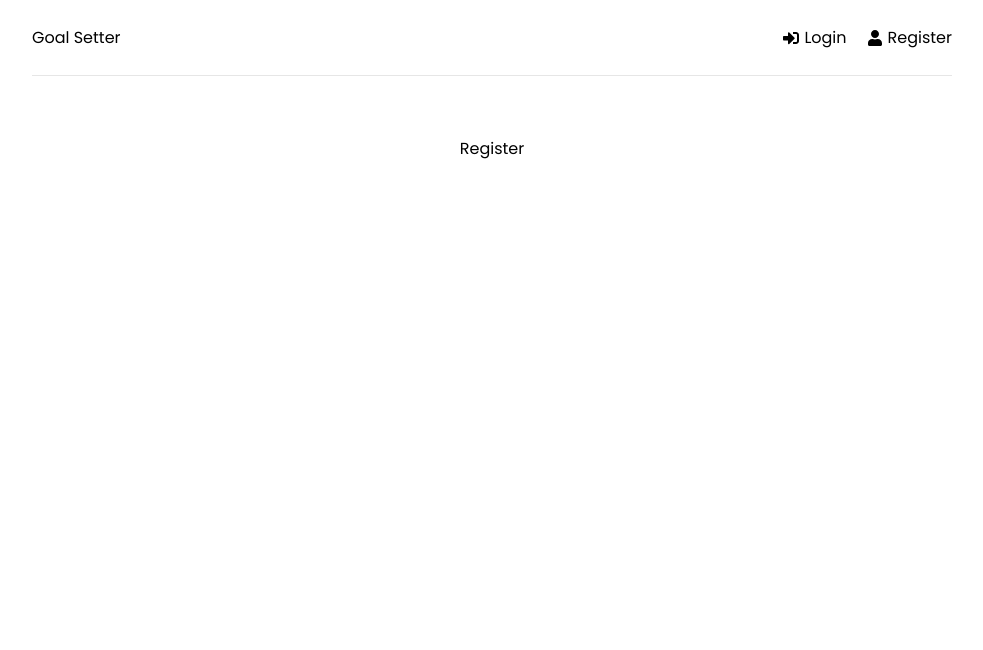
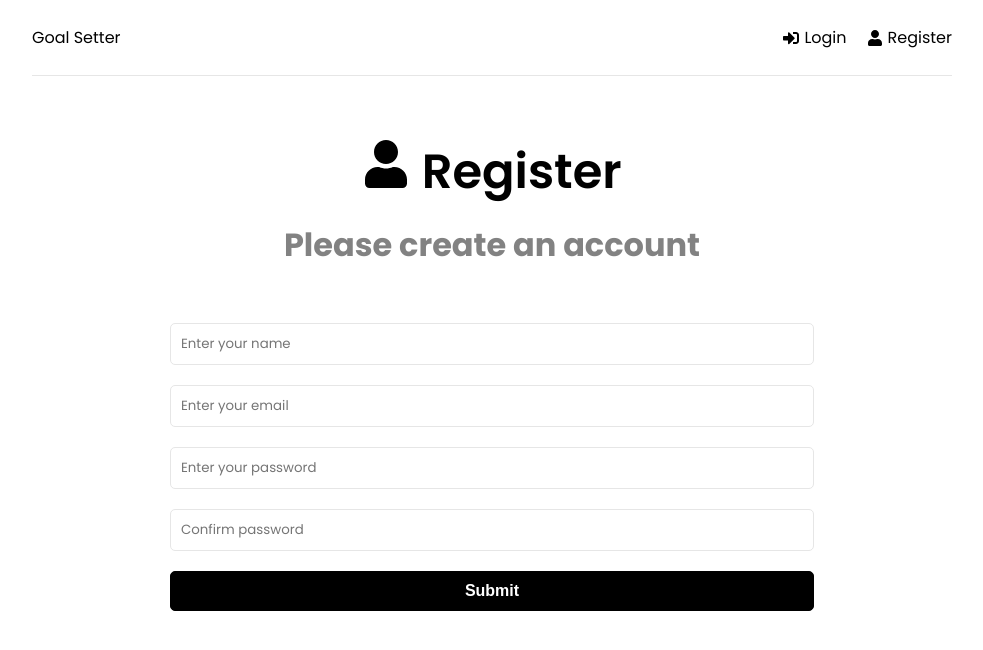
Before and after one commit to eaitbrahim/goals, a React (Create React App) app in the folder frontend/: page /register in a window 1280 px wide. Shown: the top 650 px of the page, without its empty margins (148-1131 px from the left). Built offline with nearby package versions, Linux system fonts and the light colour scheme.

Commit message:
Create register form

```diff
--- a/frontend/src/pages/Register.jsx
+++ b/frontend/src/pages/Register.jsx
@@ -1,8 +1,64 @@
-import React from 'react'
+import {useState, useEffect} from 'react';
+import { FaUser } from 'react-icons/fa';
 
 function Register() {
+  const [formData, setFormData] = useState({
+    name: '',
+    email: '',
+    password: '',
+    password2: ''
+  });
+
+  const { name, email, password, password2 } = formData;
+
+  const onChange = (e)=> {
+    setFormData((prevState) => ({
+      ...prevState,
+      [e.target.name]: e.target.value
+    }));
+  };
+
+  const onSubmit = (e) => {
+    e.preventDefault();
+  }
   return (
-    <div>Register</div>
+    <>
+      <section className='heading'>
+        <h1><FaUser/> Register</h1>
+        <p>Please create an account</p>
+      </section>
+      <section className='form'>
+        <form onSubmit={onSubmit}>
+          <div className='form-group'>
+            <input className='form-control' type='text' id='name'
+              name='name' value={name} placeholder='Enter your name'
+              onChange={onChange}/>
+          </div>
+
+          <div className='form-group'>
+            <input className='form-control' type='email' id='email'
+              name='email' value={email} placeholder='Enter your email'
+              onChange={onChange}/>
+          </div>
+
+          <div className='form-group'>
+            <input className='form-control' type='password' id='password'
+              name='password' value={password} placeholder='Enter your password'
+              onChange={onChange}/>
+          </div>
+
+          <div className='form-group'>
+            <input className='form-control' type='password' id='password2'
+              name='password2' value={password2} placeholder='Confirm password'
+              onChange={onChange}/>
+          </div>
+
+          <div className='form-group'>
+            <button type='submit' className='btn btn-block'>Submit</button>
+          </div>
+        </form>
+      </section>
+    </>
   )
 }
 
```
